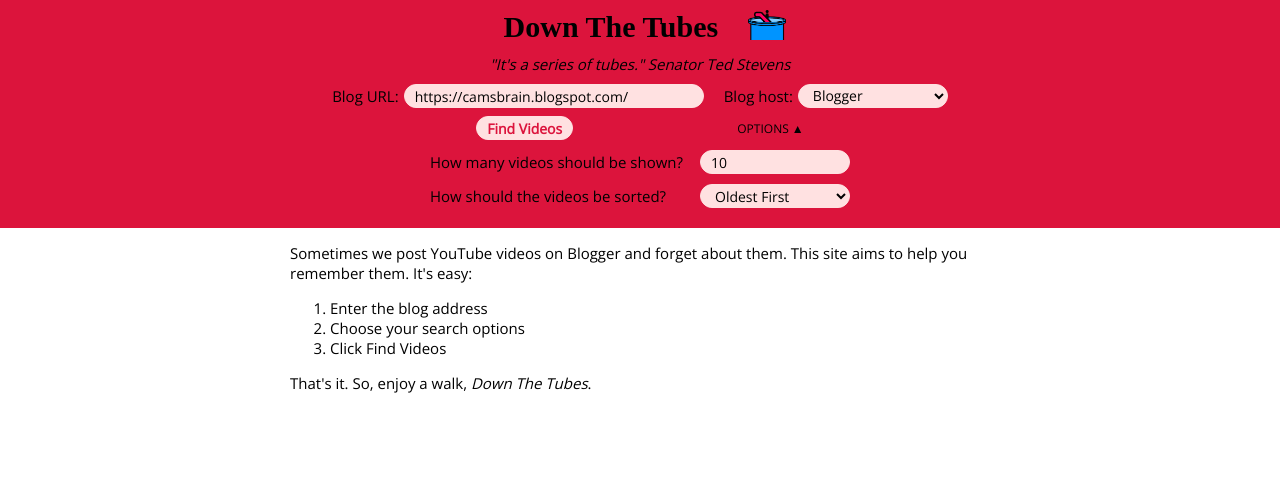
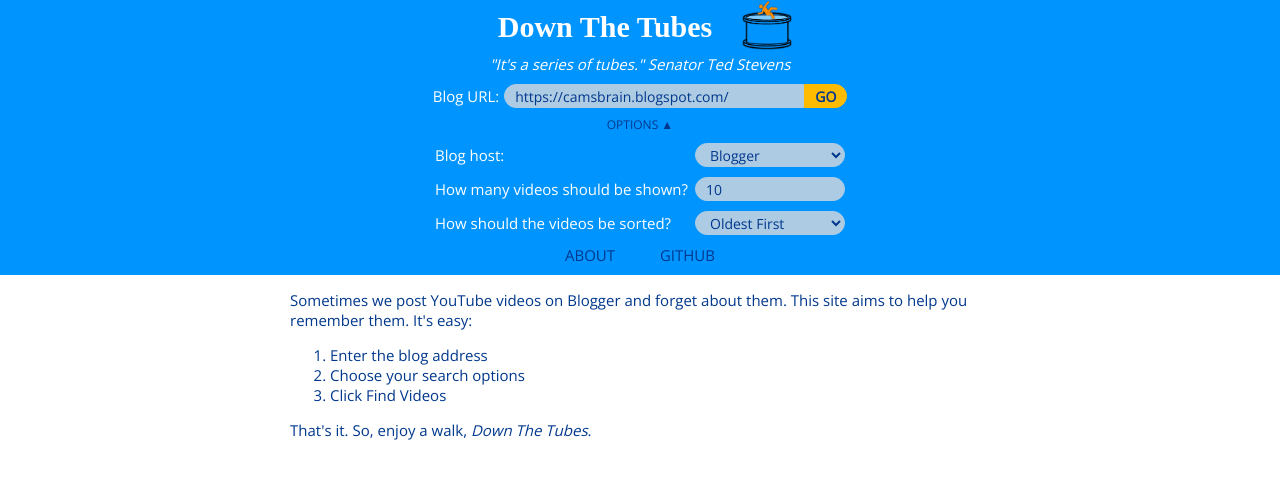
Before and after one commit to camdecoster/down-the-tubes, a plain HTML site: page index.html in a window 1280 px wide. Both pictures are taken after a click on the link "OPTIONS ▼". Drawn offline with nearby package versions, Linux system fonts and the light colour scheme; a web font is replaced by a local one.

Commit message:
changed colors; added about page; cleaned up comments

```diff
--- a/index.css
+++ b/index.css
@@ -3,9 +3,13 @@
 :root {
   --font-1: 'Cantata One', serif;
   --font-2: 'Open Sans', sans-serif;
-  --color-1: crimson;
-  --color-2: rgb(255, 225, 225);
-  --url-width: 230px;
+  --dark: rgb(0, 56, 141);
+  --medium: rgb(0, 148, 255);
+  --light: rgb(173, 203, 227);
+  --lighter: rgb(255, 255, 255);
+  --accent: rgb(255, 187, 0);
+  --accent-2: rgb(255, 140, 0);
+  --url-width: 200px;
 }
 
 body {
@@ -13,26 +17,33 @@
   font-family: 'Open Sans', sans-serif;
   margin: 0;
   font-size: 15px;
+  color: var(--dark);
 }
 
-header,
-footer {
-  width: 100%;
-  display: flex;
-  justify-content: center;
-  align-items: center;
-  background-color: var(--color-1);
+a {
+  color: var(--medium);
+  text-decoration: none;
+}
+
+a:active {
+  color: var(--accent);
 }
 
 header {
-  font-family: var(--font-1);
-  font-size: 12px;
+  width: 100%;
   margin: 0;
   padding: 0;
   position: sticky;
   top: 0;
   left: 0;
+  display: flex;
   flex-direction: column;
+  justify-content: center;
+  align-items: center;
+  background-color: var(--medium);
+  font-family: var(--font-1);
+  font-size: 12px;
+  color: var(--lighter);
 }
 
 .title-container {
@@ -50,10 +61,15 @@
   font-size: 26px;
   margin: 10px;
   margin-right: 30px;
+  color: var(--lighter);
 }
 
 .logo {
-  height: 30px;
+  height: 50px;
+}
+
+.logo-about {
+  width: 100px;
 }
 
 .quote {
@@ -63,20 +79,28 @@
   font-size: 14px;
 }
 
-/* .search-container {
-  width: 300px;
-  max-width: 85%;
-} */
-
 .search-form {
-  /* width: 90%; */
   font-family: var(--font-2);
   font-size: 15px;
 }
 
+.input {
+  box-sizing: border-box;
+  font-size: 14px;
+  font-family: var(--font-2);
+  height: 24px;
+  border: 1px solid var(--light);
+  border-radius: 12px;
+  padding-left: 10px;
+  padding-right: 10px;
+  background-color: var(--light);
+  color: var(--dark);
+}
+
 .search-name {
   width: var(--url-width);
-  /* min-width: 250px; */
+  border-top-right-radius: 0;
+  border-bottom-right-radius: 0;
 }
 
 .platform,
@@ -95,28 +119,14 @@
   flex-direction: column;
 }
 
-.search-name-container,
-.platform-container {
+.search-name-container {
   display: flex;
   flex-direction: row;
   align-items: center;
 }
 
 .search-main label {
-  /* display: inline-block; */
   width: 80px;
-}
-
-.input {
-  box-sizing: border-box;
-  font-size: 14px;
-  font-family: var(--font-2);
-  height: 24px;
-  border: 1px solid var(--color-2);
-  border-radius: 12px;
-  padding-left: 10px;
-  padding-right: 10px;
-  background-color: var(--color-2);
 }
 
 .btn-container {
@@ -129,23 +139,26 @@
 
 .btn {
   font-weight: bold;
-  color: var(--color-1);
-  background-color: var(--color-2);
+  color: var(--dark);
+  background-color: var(--accent);
+  border-color: var(--accent);
 }
 
 .btn-search {
-  margin-right: 20px;
+  border-top-left-radius: initial;
+  border-bottom-left-radius: initial;
+  font-weight: bolder;
 }
 
 .btn:active {
-  background-color: darkred;
-  border-color: darkred;
+  background-color: var(--accent-2);
+  border-color: var(--accent-2);
 }
 
 .link-options {
   font-size: 12px;
   text-decoration: none;
-  color: black;
+  color: var(--dark);
 }
 
 .search-options {
@@ -161,32 +174,25 @@
   margin-bottom: 10px;
 }
 
-.search-options label {
-  /* display: inline-block; */
-  margin-bottom: 2px;
-  /* margin-right: 15px; */
+.about-links {
+  width: 150px;
+  display: flex;
+  flex-direction: row;
+  justify-content: space-between;
+}
+.about-links a {
+  color: var(--dark);
 }
 
-/* .search-primary {
-
-} */
-
-/* footer {
-  font-family: var(--font-2);
-  height: 40px;
-  position: fixed;
-  bottom: 0;
-  left: 0;
-  flex-direction: row;
-} */
+.search-options label {
+  margin-bottom: 2px;
+}
 
 main {
-  /* margin-bottom: 100px; */
   display: flex;
   flex-direction: column;
   align-items: center;
   font-family: var(--font-2);
-  /* overflow: auto; */
 }
 
 main > * {
@@ -195,13 +201,8 @@
 }
 
 .error-container {
-  color: var(--color-1);
+  color: red;
   font-weight: bold;
-}
-
-.btn-stop,
-.btn-error-reset {
-  border: 2px solid var(--color-1);
 }
 
 .hidden {
@@ -211,6 +212,10 @@
 .search-results-list {
   list-style: none;
   padding: 0;
+}
+
+.search-results {
+  font-weight: bold;
 }
 
 .yt-video {
@@ -225,8 +230,8 @@
 }
 
 .loader {
-  border: 8px solid #f3f3f3; /* Light grey */
-  border-top: 8px solid #3498db; /* Blue */
+  border: 8px solid var(--light);
+  border-top: 8px solid var(--medium);
   border-radius: 50%;
   width: 60px;
   height: 60px;
@@ -242,23 +247,7 @@
   }
 }
 
-/* .footer-container:nth-child(2n) {
-  margin-right: 200px;
-} */
-
-/* .footer-container a {
-  font-weight: bold;
-}
-
-.footer-container a:hover {
-  color: blue;
-} */
-
 @media screen and (min-width: 400px) {
-  /* .search-container {
-    width: 500px;
-  } */
-
   :root {
     --url-width: 300px;
   }
@@ -278,10 +267,6 @@
 }
 
 @media screen and (min-width: 720px) {
-  /* .search-container {
-    width: 600px;
-  } */
-
   .search-main-top {
     flex-direction: row;
   }
@@ -289,10 +274,6 @@
   .search-main-top label {
     width: initial;
     margin-right: 5px;
-  }
-
-  .search-name {
-    margin-right: 20px;
   }
 
   .btn-container {
@@ -309,7 +290,7 @@
   }
 
   .search-options label {
-    width: 270px;
+    width: 260px;
     margin: 0;
   }
 
@@ -318,7 +299,3 @@
     height: calc(650px / 1.6);
   }
 }
-
-@media screen and (min-width: 900px) {
-
-}
--- a/index.html
+++ b/index.html
@@ -14,7 +14,7 @@
                 <h1 id="js-title-heading" class="title-heading">Down The Tubes</h1>
             </a>
             <a id="js-title-image" class="title-link" href="">
-                <img class="logo" src="images/escalator-into-tube.png" alt="person taking escalator into vertical tube" title="Go Down The Tubes Again">
+                <img class="logo" src="images/falling-into-tube.png" alt="person falling into vertical tube" title="Go Down The Tubes Again">
             </a>
         </section>
         <p class="quote"><i>"It's a series of tubes."   Senator Ted Stevens</i></p>
@@ -24,23 +24,25 @@
                     <div class="search-name-container">
                         <label for="js-search-name">Blog URL:</label>
                         <input id="js-search-name" class="search-name input" type="text" value="https://camsbrain.blogspot.com/" required />
+                        <input id="js-btn-search" class="btn-search input btn" type="submit" value="GO">
                     </div>
-                    <div class="platform-container">
-                        <label for="js-platform">Blog host:</label>
-                        <select id="js-platform" class="platform input">
-                            <option value="blogger">Blogger</option>
-                            <!-- <option value="medium">Medium</option>
-                            <option value="tumblr">Tumblr</option>
-                            <option value="wordpress">Wordpress</option> -->
-                        </select>
-                    </div>
+
                 </div>
                 <div id="js-btn-container" class="btn-container">
-                    <input id="js-btn-search" class="btn-search input btn" type="submit" value="Find Videos">
+
                     <a id="js-link-options" class="link-options" href="">OPTIONS ▼</a>
                 </div>
             </div>
             <div id="js-search-options" class="search-options hidden">
+                <div class="search-options-row">
+                    <label for="js-platform">Blog host:</label>
+                    <select id="js-platform" class="platform input">
+                        <option value="blogger">Blogger</option>
+                        <!-- <option value="medium">Medium</option>
+                        <option value="tumblr">Tumblr</option>
+                        <option value="wordpress">Wordpress</option> -->
+                    </select>
+                </div>
                 <div class="search-options-row">
                     <label for="js-max-results">How many videos should be shown?</label>
                     <input id="js-max-results" class="max-results input" type="number" value="10" required />
@@ -53,6 +55,10 @@
                         <!-- <option value="oldest-videos">Oldest Videos First</option>
                         <option value="newest-videos">Newest Videos First</option> -->
                     </select>
+                </div>
+                <div class="about-links">
+                    <a href="about.html">ABOUT</a>
+                    <a href="https://github.com/camdecoster/down-the-tubes">GITHUB</a>
                 </div>
             </div>
 
@@ -87,14 +93,14 @@
                 <h2>Search Results</h2>
                 <p id="js-site-url" class="site-url"></p>
                 <p id="js-item-count" class="item-count"></p>
-                <p><a id="js-playlist-link">LAUNCH PLAYLIST</a></p>
+                <p><a id="js-playlist-link" class="playlist-link">LAUNCH PLAYLIST</a></p>
                 <ol id="js-search-results-list" class="search-results-list">
                 </ol>
             </section>
         </section>
     </main>
-    <script src="https://code.jquery.com/jquery-3.3.1.js" integrity="sha256-2Kok7MbOyxpgUVvAk/HJ2jigOSYS2auK4Pfzbm7uH60=" crossorigin="anonymous"></script>
-    <!-- <script src="jquery-3.3.1.js"></script> -->
+    <!-- <script src="https://code.jquery.com/jquery-3.3.1.js" integrity="sha256-2Kok7MbOyxpgUVvAk/HJ2jigOSYS2auK4Pfzbm7uH60=" crossorigin="anonymous"></script> -->
+    <script src="jquery-3.3.1.js"></script>
     <script src="index.js"></script>
 </body>
 </html>
--- a/index.js
+++ b/index.js
@@ -69,7 +69,7 @@
     });
 
     // Watch for stop search button click
-    $('#js-stop-button').click(function () {
+    $('#js-btn-stop').click(function () {
         continueSearch = false;
     })
 
@@ -95,6 +95,7 @@
     $('#js-link-options').click(function () {
         const options = $('#js-link-options');
         event.preventDefault();
+
         // Change arrow to up/down if it's the opposite direction
         (options.text().slice(-1) === '▼') ? options.text('OPTIONS ▲') : options.text('OPTIONS ▼');
         $('#js-search-options').toggleClass('hidden');
```
Also changed, not shown: about.html (added, +22 -0 lines), images/falling-into-tube.png (added), 1 other file.
